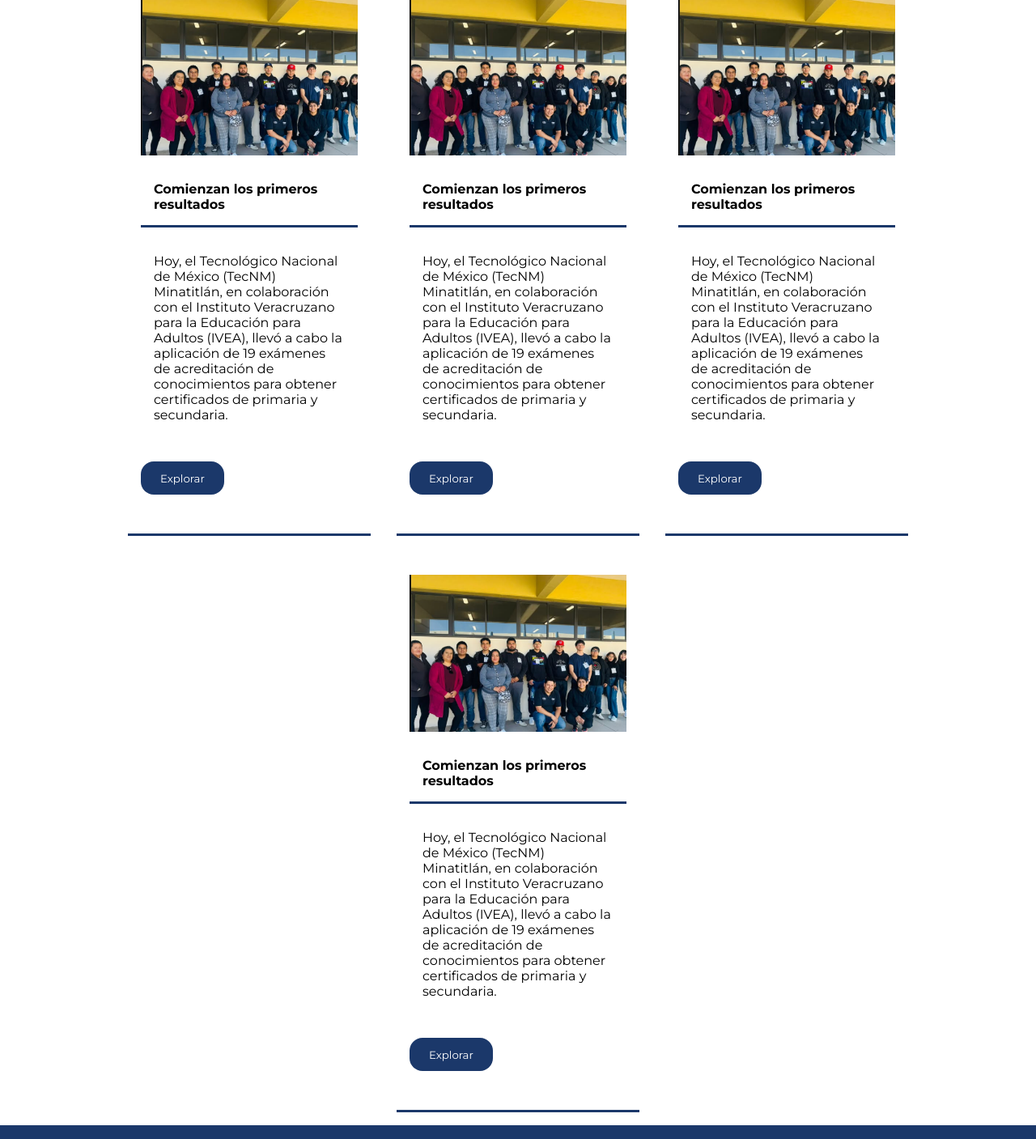
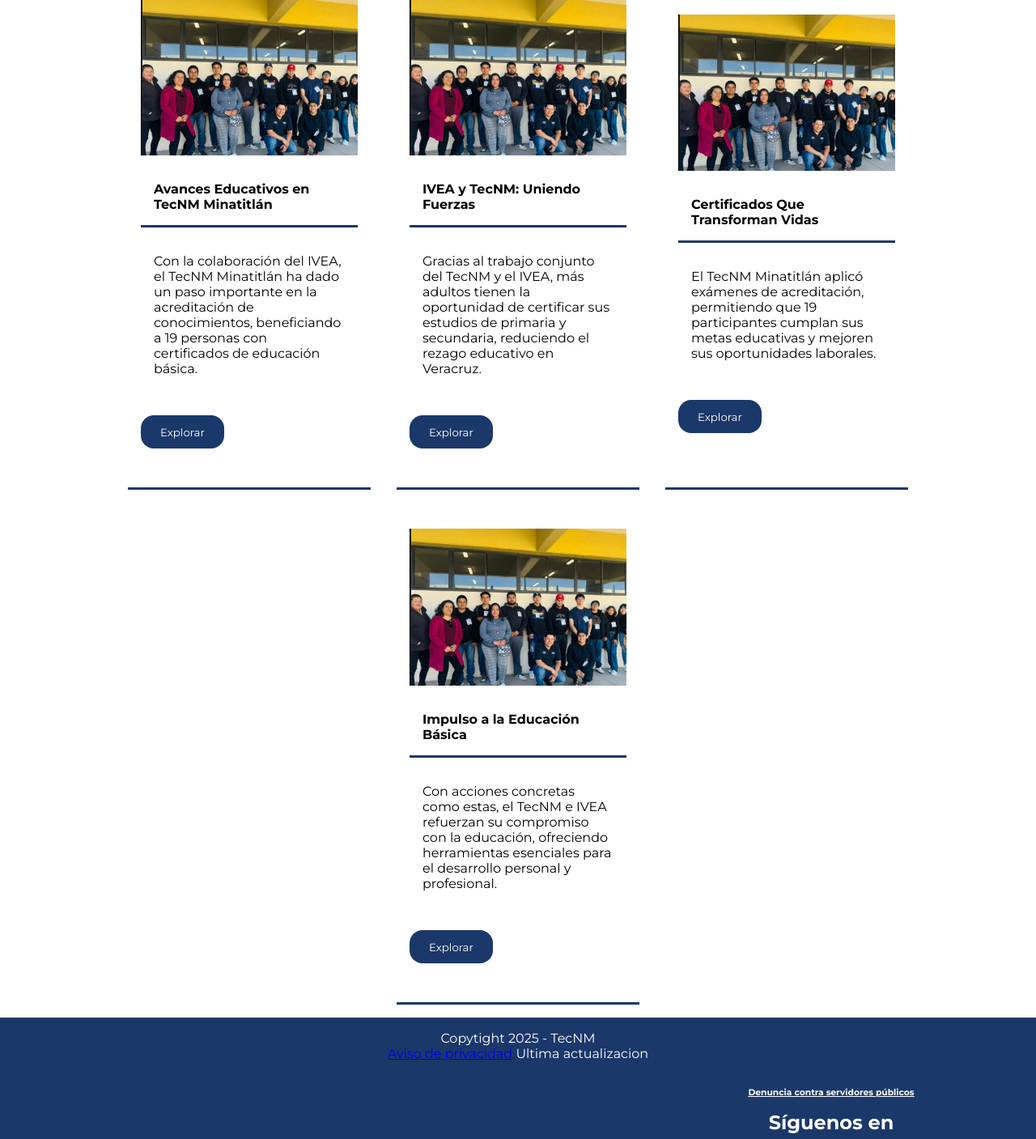
Before and after one commit to Quintana12345/Programa_Alfabetizatec, a PHP site: page / in a window 1280 px wide. Shown: the part 1345-2752 px from the top of the page at 81% size. Run offline with PHP 8.4, Linux system fonts and the light colour scheme.

Commit message:
fix home

```diff
--- a/assets/css/index.css
+++ b/assets/css/index.css
@@ -57,6 +57,20 @@
   margin: 1rem 0;
   border-radius: 1rem;
   cursor: pointer;
+  transition: transform 0.3s ease, background-color 0.3s ease, box-shadow 0.3s ease;
+}
+
+/* Animación al pasar el cursor */
+.cta button:hover {
+  background-color: #073680f6; /* Cambia ligeramente el color de fondo */
+  transform: scale(1.05); /* Aumenta el tamaño ligeramente */
+  box-shadow: 0px 8px 15px rgba(7, 54, 128, 0.966); /* Agrega una sombra para mayor énfasis */
+}
+
+/* Efecto de clic */
+.cta button:active {
+  transform: scale(0.95); /* Reduce el tamaño ligeramente al hacer clic */
+  box-shadow: 0px 4px 10px rgba(0, 0, 0, 0.2); /* Reduce la sombra */
 }
 
 @media (max-width: 768px) {
--- a/index.php
+++ b/index.php
@@ -35,8 +35,8 @@ $dotenv->load();
                 <p>Una iniciativa del TecNM y el INEA, que busca transformar vidas mediante la alfabetización y la conclusión de estudios básicos para personas mayores de 15 años.</p>
 
                 <div class="cta">
-                    <button>Descárga la convocatoria </button>
-                    <button>Acceso </button>
+                    <button id="convocatoria">Descárga la convocatoria </button>
+                    <button id="acceso">Acceso</button>
                 </div>
             </div>
         </div>
@@ -61,65 +61,63 @@ $dotenv->load();
         <div class="home_cards">
             <div class="card_landing">
                 <img src="./assets/img/carousel_principal/tec1.png" alt="Noticia tec">
-                <h4>Comienzan los primeros resultados</h4>
-                <span> Hoy, el Tecnológico Nacional de México (TecNM) Minatitlán, en colaboración con el Instituto Veracruzano para la Educación para Adultos (IVEA), llevó a cabo la aplicación de 19 exámenes de acreditación de conocimientos para obtener certificados de primaria y secundaria.</span>
+                <h4>Avances Educativos en TecNM Minatitlán</h4>
+                <span>Con la colaboración del IVEA, el TecNM Minatitlán ha dado un paso importante en la acreditación de conocimientos, beneficiando a 19 personas con certificados de educación básica.</span>
                 <div class="cta"><button type="button">Explorar</button></div>
             </div>
 
             <div class="card_landing">
                 <img src="./assets/img/carousel_principal/tec1.png" alt="Noticia tec">
-                <h4>Comienzan los primeros resultados</h4>
-                <span> Hoy, el Tecnológico Nacional de México (TecNM) Minatitlán, en colaboración con el Instituto Veracruzano para la Educación para Adultos (IVEA), llevó a cabo la aplicación de 19 exámenes de acreditación de conocimientos para obtener certificados de primaria y secundaria.</span>
+                <h4>IVEA y TecNM: Uniendo Fuerzas</h4>
+                <span>Gracias al trabajo conjunto del TecNM y el IVEA, más adultos tienen la oportunidad de certificar sus estudios de primaria y secundaria, reduciendo el rezago educativo en Veracruz.</span>
                 <div class="cta"><button type="button">Explorar</button></div>
             </div>
 
             <div class="card_landing">
                 <img src="./assets/img/carousel_principal/tec1.png" alt="Noticia tec">
-                <h4>Comienzan los primeros resultados</h4>
-                <span> Hoy, el Tecnológico Nacional de México (TecNM) Minatitlán, en colaboración con el Instituto Veracruzano para la Educación para Adultos (IVEA), llevó a cabo la aplicación de 19 exámenes de acreditación de conocimientos para obtener certificados de primaria y secundaria.</span>
+                <h4>Certificados Que Transforman Vidas</h4>
+                <span>El TecNM Minatitlán aplicó exámenes de acreditación, permitiendo que 19 participantes cumplan sus metas educativas y mejoren sus oportunidades laborales.</span>
                 <div class="cta"><button type="button">Explorar</button></div>
             </div>
 
             <div class="card_landing">
                 <img src="./assets/img/carousel_principal/tec1.png" alt="Noticia tec">
-                <h4>Comienzan los primeros resultados</h4>
-                <span> Hoy, el Tecnológico Nacional de México (TecNM) Minatitlán, en colaboración con el Instituto Veracruzano para la Educación para Adultos (IVEA), llevó a cabo la aplicación de 19 exámenes de acreditación de conocimientos para obtener certificados de primaria y secundaria.</span>
+                <h4>Impulso a la Educación Básica</h4>
+                <span>Con acciones concretas como estas, el TecNM e IVEA refuerzan su compromiso con la educación, ofreciendo herramientas esenciales para el desarrollo personal y profesional.</span>
                 <div class="cta"><button type="button">Explorar</button></div>
             </div>
+        </div>
 
-        </div>
 
 
 
     </main>
 
     <footer>
-        <?php  include('./src/layout/footer.php') ?>
+        <?php include('./src/layout/footer.php') ?>
     </footer>
 
     <!-- Include Swiper JS -->
     <script src="https://cdn.jsdelivr.net/npm/swiper@11/swiper-bundle.min.js"></script>
     <script>
-        const swiper = new Swiper('.swiper-container', {
-            // Optional parameters
-            direction: 'horizontal', // Cambié vertical a horizontal
-            loop: true,
+        // Seleccionar el botón por su ID
+        const accesoButton = document.getElementById('acceso');
 
-            // If we need pagination
-            pagination: {
-                el: '.swiper-pagination',
-            },
+        // Agregar un evento al hacer clic
+        accesoButton.addEventListener('click', () => {
+            // Redirigir al archivo login.php
+            window.location.href = './src/login.php';
+        });
 
-            // Navigation arrows
-            navigation: {
-                nextEl: '.swiper-button-next',
-                prevEl: '.swiper-button-prev',
-            },
 
-            // And if we need scrollbar
-            scrollbar: {
-                el: '.swiper-scrollbar',
-            },
+
+        // Seleccionamos el botón por su ID
+        const button = document.getElementById('convocatoria');
+
+        // Añadimos un evento de clic al botón
+        button.addEventListener('click', () => {
+            // Redirigimos al archivo PDF
+            window.location.href = 'assets/pdf/Convocatoria_Alfabetiza_TEC_2023.pdf';
         });
     </script>
 </body>
```
